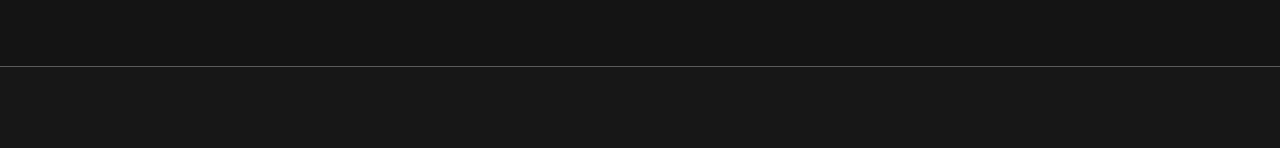
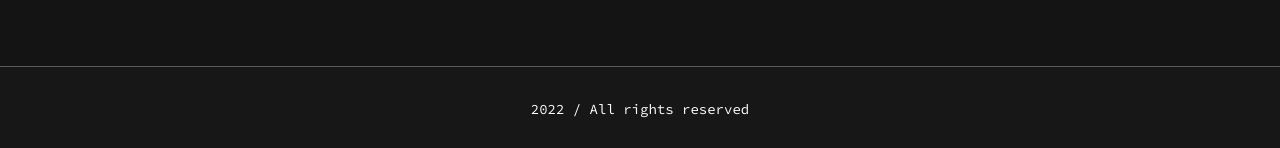
Before and after one commit to Guilherme1067/MyPortio, a React (Vite) app: page / in a window 1280 px wide. Shown: the part 4063-4211 px from the top of the page. Built offline with nearby package versions, Linux system fonts and the light colour scheme.

Commit message:
added footer

```diff
--- a/src/components/Contact.tsx
+++ b/src/components/Contact.tsx
@@ -7,7 +7,7 @@ interface ContactMeContainer {
 
 function ContactMeContainer({ children }: ContactMeContainer) {
   return (
-    <div id="Contact me" className="bg-black-dark flex flex-col gap-10 border-b-[0.5px] border-border-gray pb-[68px] mb-[84px] pt-32 pl-[30px] sm:pl-11 ">
+    <div id="Contact me" className="bg-black-dark flex flex-col gap-10 border-b-[0.5px] border-border-gray pb-[68px] pt-32 pl-[30px] sm:pl-11 ">
       {children}
     </div>
   )
--- /dev/null
+++ b/src/components/Footer.tsx
@@ -0,0 +1,3 @@
+export function Footer() {
+  return <div className="py-8 text-center"><p className="text-white text-xs md:text-sm">2022 / All rights reserved</p></div>
+}
```
